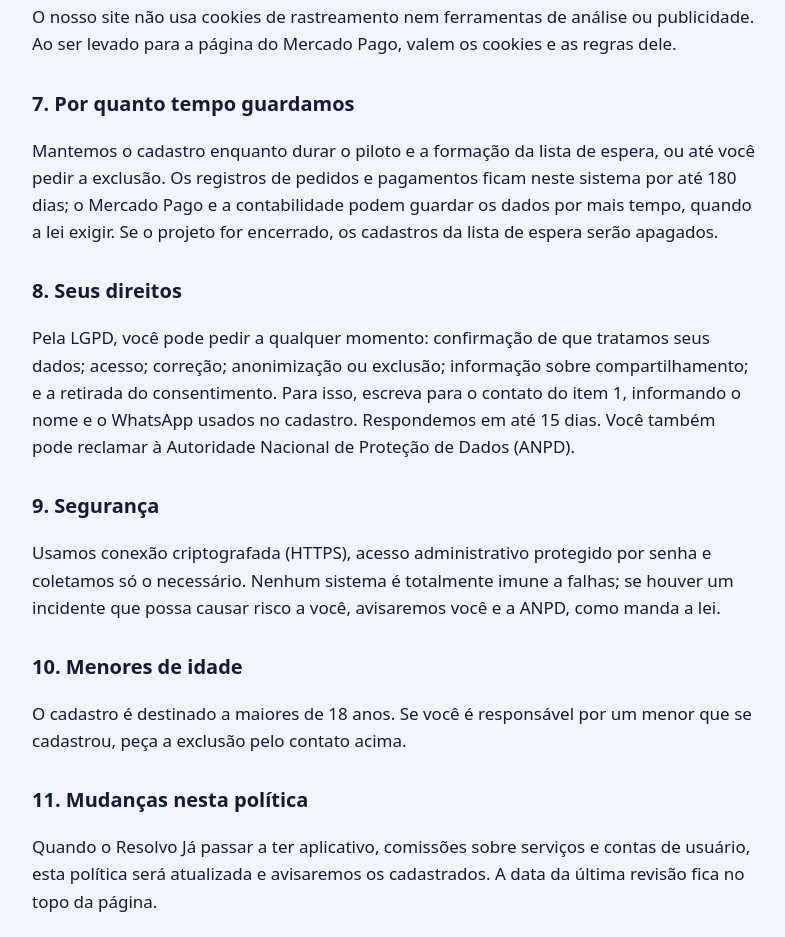
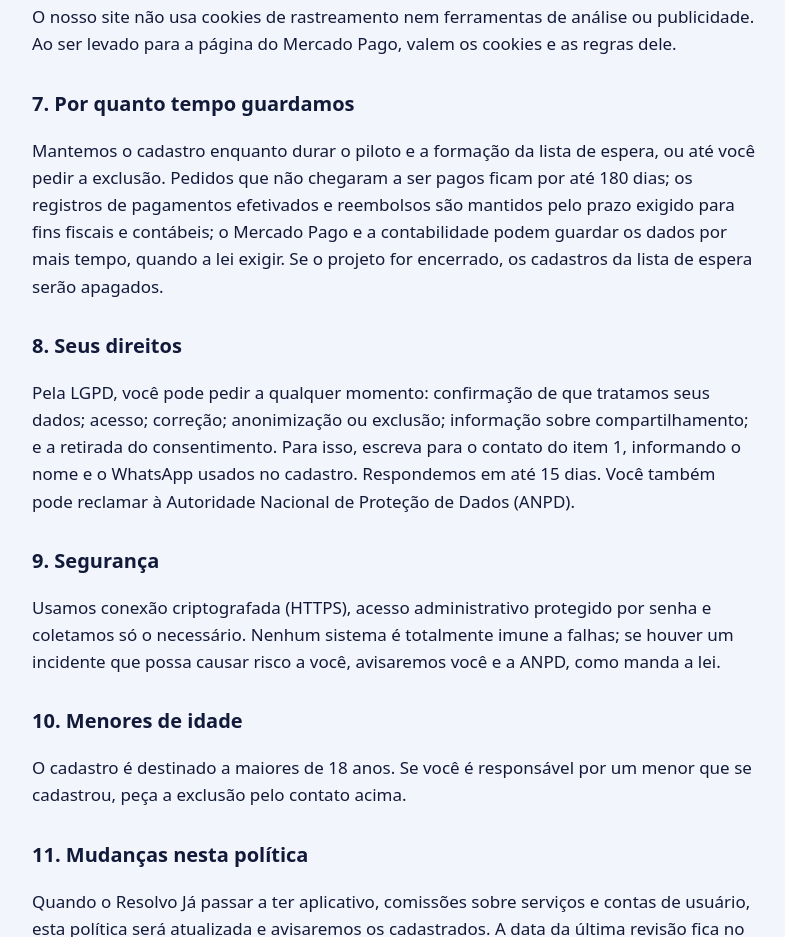
Before and after one commit to carlosluizsantoscarmo-cmd/Resolvoja, a website: page public/privacidade.html in a window 1280 px wide. Shown: the part 1885-2822 px from the top of the page, without its empty margins (244-1029 px from the left). Drawn offline with Linux system fonts and the light colour scheme.

Commit message:
Revise data retention policy in privacidade.html
Updated the privacy policy text regarding data retention and payment records.

```diff
--- a/public/privacidade.html
+++ b/public/privacidade.html
@@ -71,7 +71,7 @@ Contato para assuntos de privacidade: <strong>galaticocarlos_20@hotmail.com</str
 <p>O nosso site não usa cookies de rastreamento nem ferramentas de análise ou publicidade. Ao ser levado para a página do Mercado Pago, valem os cookies e as regras dele.</p>
 
 <h2>7. Por quanto tempo guardamos</h2>
-<p>Mantemos o cadastro enquanto durar o piloto e a formação da lista de espera, ou até você pedir a exclusão. Os registros de pedidos e pagamentos ficam neste sistema por até 180 dias; o Mercado Pago e a contabilidade podem guardar os dados por mais tempo, quando a lei exigir. Se o projeto for encerrado, os cadastros da lista de espera serão apagados.</p>
+<p>Mantemos o cadastro enquanto durar o piloto e a formação da lista de espera, ou até você pedir a exclusão. Pedidos que não chegaram a ser pagos ficam por até 180 dias; os registros de pagamentos efetivados e reembolsos são mantidos pelo prazo exigido para fins fiscais e contábeis; o Mercado Pago e a contabilidade podem guardar os dados por mais tempo, quando a lei exigir. Se o projeto for encerrado, os cadastros da lista de espera serão apagados.</p>
 
 <h2>8. Seus direitos</h2>
 <p>Pela LGPD, você pode pedir a qualquer momento: confirmação de que tratamos seus dados; acesso; correção; anonimização ou exclusão; informação sobre compartilhamento; e a retirada do consentimento. Para isso, escreva para o contato do item 1, informando o nome e o WhatsApp usados no cadastro. Respondemos em até 15 dias. Você também pode reclamar à Autoridade Nacional de Proteção de Dados (ANPD).</p>
```
